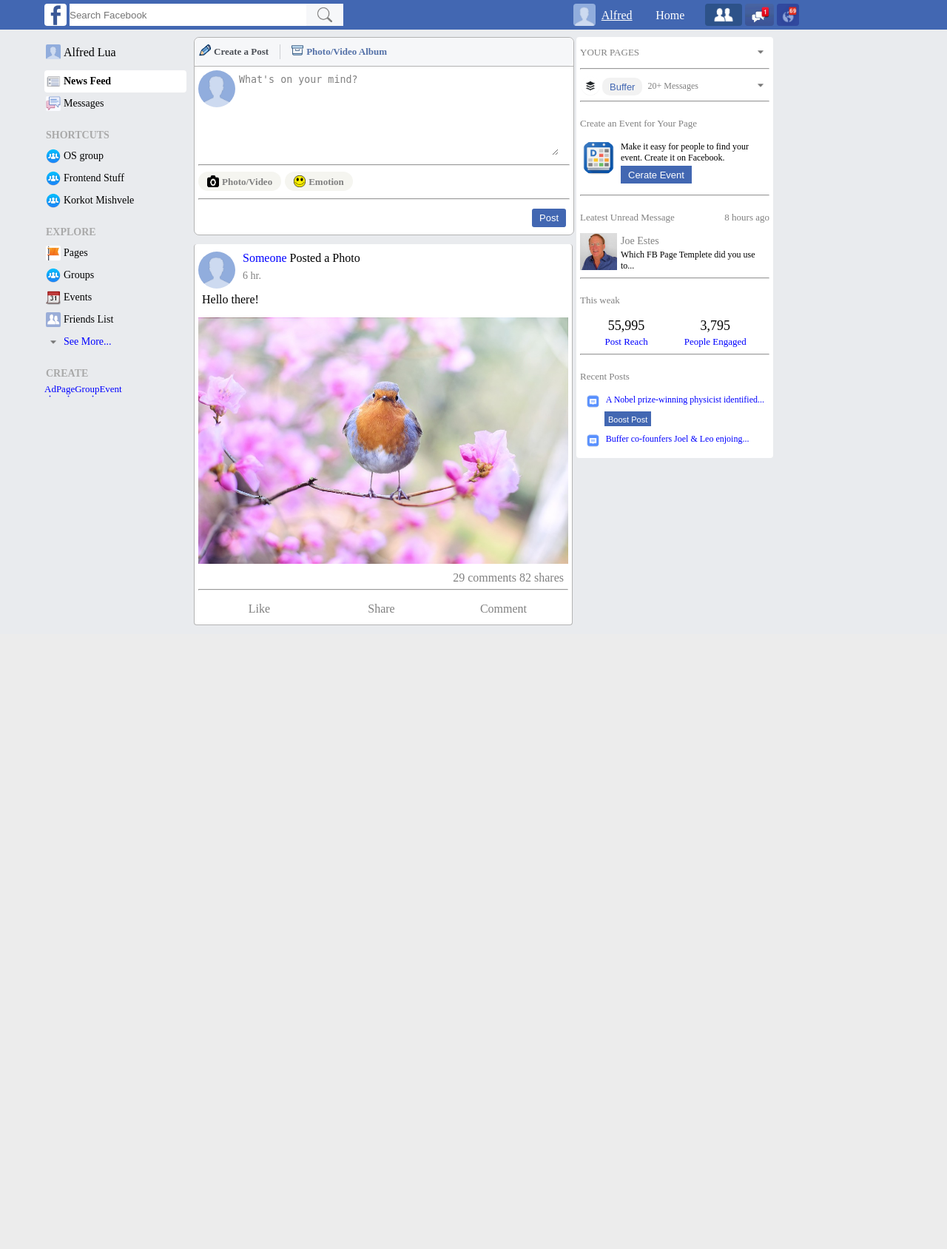
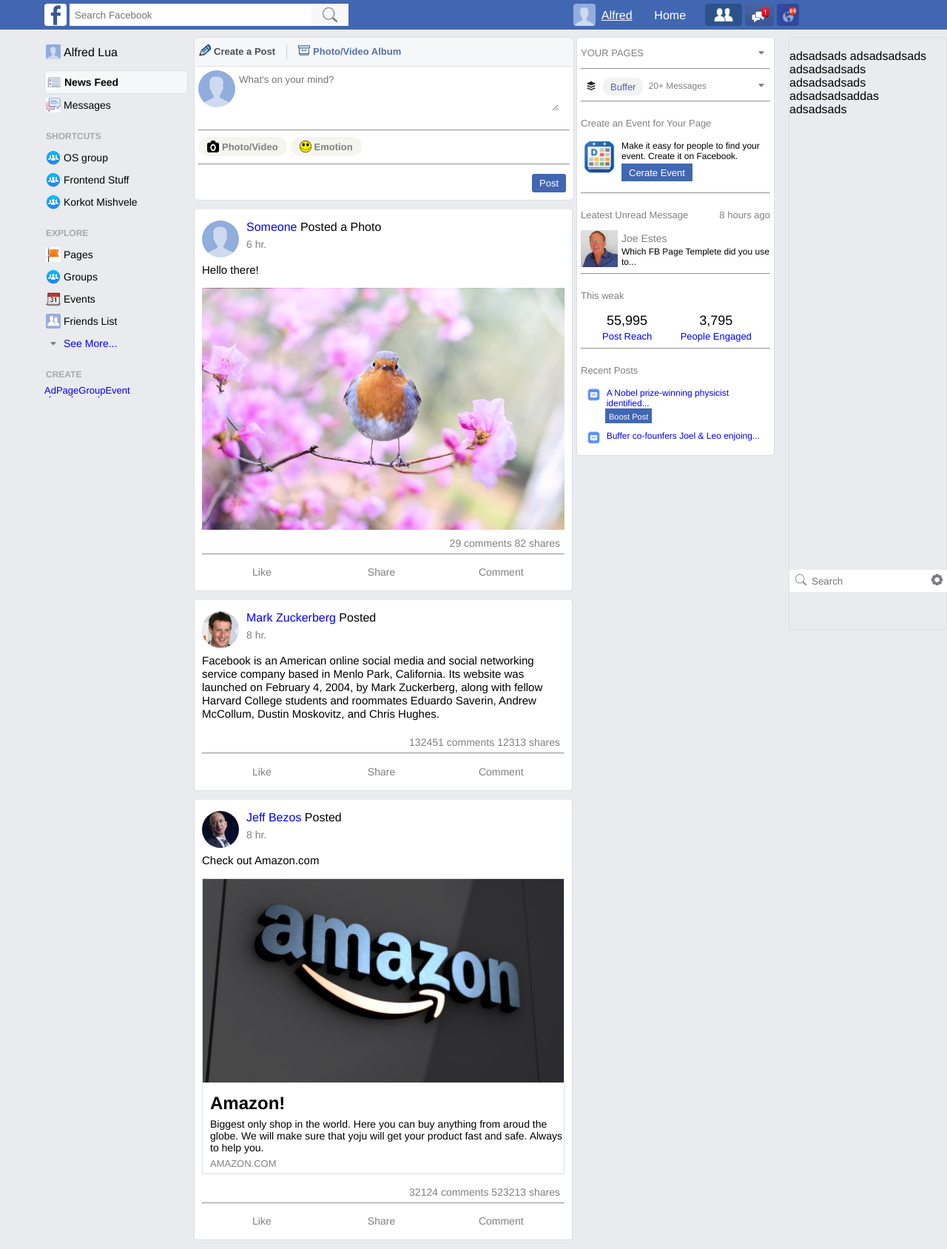
Before and after one commit to xosrika/facebook-main-page, a PHP site: page / in a window 1280 px wide. Shown: the whole page at 74% size. Before the commit the page ends 845 px from the top, so only its background shows below. Run offline with PHP 8.4, Linux system fonts and the light colour scheme.

Commit message:
Starting working on friend column. Added some posts.

```diff
--- a/index.php
+++ b/index.php
@@ -3,7 +3,9 @@
 <html lang="en-US">
   <head>
 	<style>
-
+		*{
+			font-family:Helvetica;
+		}
 		.group:after {
 		  content: "";
 		  display: table;
@@ -57,13 +59,11 @@
 
 		#search{
 
-			/* margin-top: 5px;
-			margin-bottom: 5px; */
+			padding-left:7px;
 			float: left;
 			height: 30px;
 			width: 320px;
 			border-radius: 0px;
-			color: #f2f2f2;
 
 		}
 
@@ -136,7 +136,7 @@
 		}
 		#search-button{
 			background-color: #f6f7f9;
-			/* margin-top: 5px; */
+
 			height: 30px;
 			width: 50px;
 			border: none;
@@ -157,13 +157,16 @@
 		}
 
 		#user-content:hover{
-			background: white;
+			background: #f6f7f9;
 		}
 		#news-feed{
 			float: left;
 			width: 100%;
-			background: white;
+			background: #f6f7f9;
 			border-radius: 4px;
+			border-style: solid;
+			border-width: 1px;
+			border-color: #dddfe2;
 		}
 
 		#left-messages{
@@ -175,7 +178,7 @@
 		}
 
 		#left-messages:hover{
-			background: white;
+			background: #f6f7f9;
 		}
 
 		.left-column-picture{
@@ -213,7 +216,7 @@
 			margin-top: 20px !important;
 			clear: both;
 			float: left;
-			font-size: 14px;
+			font-size: 12px;
 			font-weight: bold;
 		}
 
@@ -251,7 +254,7 @@
 			border-radius: 5px;
 		}
 		#left-column ul li div:hover{
-			background: white;
+			background: #f6f7f9;
 		}
 
 		#middle-column{
@@ -266,17 +269,17 @@
 		#post-form{
 			background: white;
 			border: 1px;
-			border-color: #b3b3b3;
+
 			width: 100%;
 
 			border-radius: 7px;
 			border-style: solid;
-			border-color: #b3b3b3;
+			border-color: #dddfe2;
 		}
 		#post-form textarea{
 			width: 85%;
 			border-color: white;
-			height: 105px;
+			height: 45px;
 			padding: 5px;
 			color: grey;
 			border: 0px;
@@ -288,7 +291,7 @@
 			width: 50px;
 			border-radius: 25px;
 
-			margin-bottom: 60px;
+			margin-bottom: 30px;
 		}
 
 		.middle-column-picture{
@@ -323,7 +326,7 @@
 			border: 0px;
 			border-top: 1px;
 			border-style: solid;
-			border-color: #b3b3b3;
+			border-color: #dddfe2;
 		}
 
 		#post-form li{
@@ -384,7 +387,7 @@
 		}
 
 		.post-person-img{
-			height:100%;
+			height:50px;
 			float: left;
 			width: 50px;
 			border-radius: 25px;
@@ -397,7 +400,7 @@
 		}
 
 		.post{
-			padding: 5px;
+			padding: 10px;
 			clear: both;
 			border: 0px;
 			border-radius: 4px;
@@ -405,7 +408,7 @@
 			border-left: 1px;
 			border-right: 1px;
 			border-style: solid;
-			border-color: #b3b3b3;
+			border-color: #dddfe2;
 			background: white;
 			margin-top: 12px;
 			margin-bottom: 12px;
@@ -418,6 +421,7 @@
 			float: left;
 			padding: 1.5%;
 			text-align: center;
+			font-size: 14px;
 
 		}
 
@@ -436,9 +440,10 @@
 
 		.right-div{
 			background: white;
-			border-color: grey;
-			border-width: 2px;
+			border-color:#dddfe2;
+			border-width: 1px;
 			border-radius: 4px;
+			border-style: solid;
 			width: 100%;
 			height: 100%;
 			padding-left: 5px;
@@ -554,6 +559,75 @@
 			margin-top:5px;
 			margin-left:4px;
 		}
+
+		.post-link{
+			margin-bottom: 10px;
+			border-style:solid;
+			border-width:1px;
+			border-color:#dddfe2;
+			background:white;
+		}
+
+		.post-link:hover{
+			border-color:grey;
+
+		}
+
+		.post-text{
+			padding-top:5px;
+			margin-top:12px;
+			margin-bottom:10px;
+			font-size:15px;
+			line-height: 1.2;
+		}
+
+		#friends-column{
+
+			float:right;
+			width: 15%;
+			padding-right:20px;
+
+			border-color:#dddfe2;
+			border-width: 1px;
+			border-radius: 4px;
+			border-style: solid;
+
+			height:100vh;
+
+		}
+
+		#friend-search{
+			width:40%;
+			margin-right:30px;
+			margin: 0;
+			border: 0;
+			border-radius:0px;
+			padding: 0;
+			overflow: hidden;
+			float: left;
+
+		}
+
+		.search-friend-button{
+			background-color: white;
+			height: 30px;
+			width: 30px;
+			border: none;
+			color: white;
+			padding: 3px;
+			text-align: center;
+			cursor: pointer;
+			float: left;
+			padding-left: 8px;
+			padding-right: 8px;
+		}
+		#right-bottom{
+			position: fixed;
+			background:white;
+			bottom: 0;
+			width:17%;
+		}
+
 
 	</style>
     <meta charset="utf-8">
@@ -698,7 +772,7 @@
 				<div id="main-form" class="group">
 					<img id="form-img" src="person.jpg">
 
-					<textarea>What's on your mind?</textarea>
+					<textarea placeholder="What's on your mind?"></textarea>
 
 					<hr>
 
@@ -725,21 +799,75 @@
 
 						<p style="margin: 5px; margin-left:60px;"><spam style="color: blue;">Someone</spam> Posted a Photo</p>
 						<p style="margin: 5px; margin-left:60px;"><spam style="color: grey; font-size:14px">6 hr.</spam></p>
-						<p style="padding-left:5px; padding-top:5px; margin-top:10px; margin-bottom:10px">Hello there!</p>
+						<p class="post-text">
+						Hello there!</p>
 					</div>
 
-					<img class="post-photo" src="bird.jpg">
+					<div>
+						<img class="post-photo" src="bird.jpg">
+					</div>
+					<div>
+
+						<spam style="color: grey; font-size:14px; float: right; margin: 6px;">29 comments 82 shares</spam>
+						<hr>
+						<spam class="post-action"> Like </spam>
+						<spam class="post-action"> Share </spam>
+						<spam class="post-action"> Comment </spam>
+					</div>
+				</div> <!-- .post -->
+				<div class="post group">
+					<div class="group" style="margin-bottom: 5px;">
+						<img class="post-person-img" src="mark.jpg">
+
+						<p style="margin: 5px; margin-left:60px;"><spam style="color: blue;">Mark Zuckerberg</spam> Posted</p>
+						<p style="margin: 5px; margin-left:60px;"><spam style="color: grey; font-size:14px">8 hr.</spam></p>
+						<p class="post-text">
+						Facebook is an American online social media and social
+						networking service company based in Menlo Park, California.
+						Its website was launched on February 4, 2004, by Mark Zuckerberg,
+						along with fellow Harvard College students and roommates Eduardo Saverin,
+						Andrew McCollum, Dustin Moskovitz, and Chris Hughes.</p>
+					</div>
 
 					<div>
 
-						<spam style="color: grey; font-size:16px; float: right; margin: 6px;">29 comments 82 shares</spam>
+						<spam style="color: grey; font-size:14px; float: right; margin: 6px;">132451 comments 12313 shares</spam>
 						<hr>
-						<spam text-align="center" class="post-action"> Like </spam>
-						<spam text-align="center" class="post-action"> Share </spam>
-						<spam text-align="center" class="post-action"> Comment </spam>
+						<spam class="post-action"> Like </spam>
+						<spam class="post-action"> Share </spam>
+						<spam class="post-action"> Comment </spam>
+					</div>
+				</div> <!-- .post -->
+
+				<div class="post group">
+					<div class="group" style="margin-bottom: 5px;">
+						<img class="post-person-img" src="jeffbezos.jpg">
+
+						<p style="margin: 5px; margin-left:60px;"><spam style="color: blue;">Jeff Bezos</spam> Posted</p>
+						<p style="margin: 5px; margin-left:60px;"><spam style="color: grey; font-size:14px">8 hr.</spam></p>
+						<p class="post-text">
+						Check out Amazon.com</p>
 					</div>
 
+					<div class="post-link group">
+						<img class="post-photo" src="amazon.jpg">
+						<div >
+							<h2 style="margin: 10px; margin-bottom:6px;">Amazon!</h2>
+							<p style="padding-left:10px; font-size:14px; margin-top:6px; margin-bottom:6px;">Biggest only shop in the world.
+							Here you can buy anything from aroud the globe. We will make sure that yoju will get your product fast and safe.
+							Always to help you.</p>
+							<p style="padding-left:10px; font-size:13px; margin-top:6px; margin-bottom:6px; color: grey;"> AMAZON.COM </p>
+						</div>
+					</div>
 
+					<div>
+
+						<spam style="color: grey; font-size:14px; float: right; margin: 6px;">32124 comments 523213 shares</spam>
+						<hr>
+						<spam class="post-action"> Like </spam>
+						<spam class="post-action"> Share </spam>
+						<spam class="post-action"> Comment </spam>
+					</div>
 				</div> <!-- .post -->
 			</div>
 		</div> <!-- #middle-column -->
@@ -818,7 +946,19 @@
 		</div> <!-- #right-column -->
 
 		<div id="friends-column" class="group">
+			<p>adsadsads
+			adsadsadsads
+			adsadsadsads
+			adsadsadsads
+			adsadsadsaddas
 
+			adsadsads</p>
+
+			<div id="right-bottom" class="group">
+				<button class="search-friend-button"> <img  src="search.png" style="height:15px; border:0px;"> </button>
+				<input type="text" id="friend-search" name="friend-search" placeholder="Search">
+				<button class="search-friend-button" style="float:right; margin-right:4px;"> <img  src="cog.png" style="height:15px; border:0px;"> </button>
+			</div>
 		</div> <!-- #friends-column -->
 
 	</div> <!-- #content -->
```
Also changed, not shown: JeffBezos.jpg (added), amazon.jpg (added), amazon.png (added), cog.png (added), mark.jpg (added).
